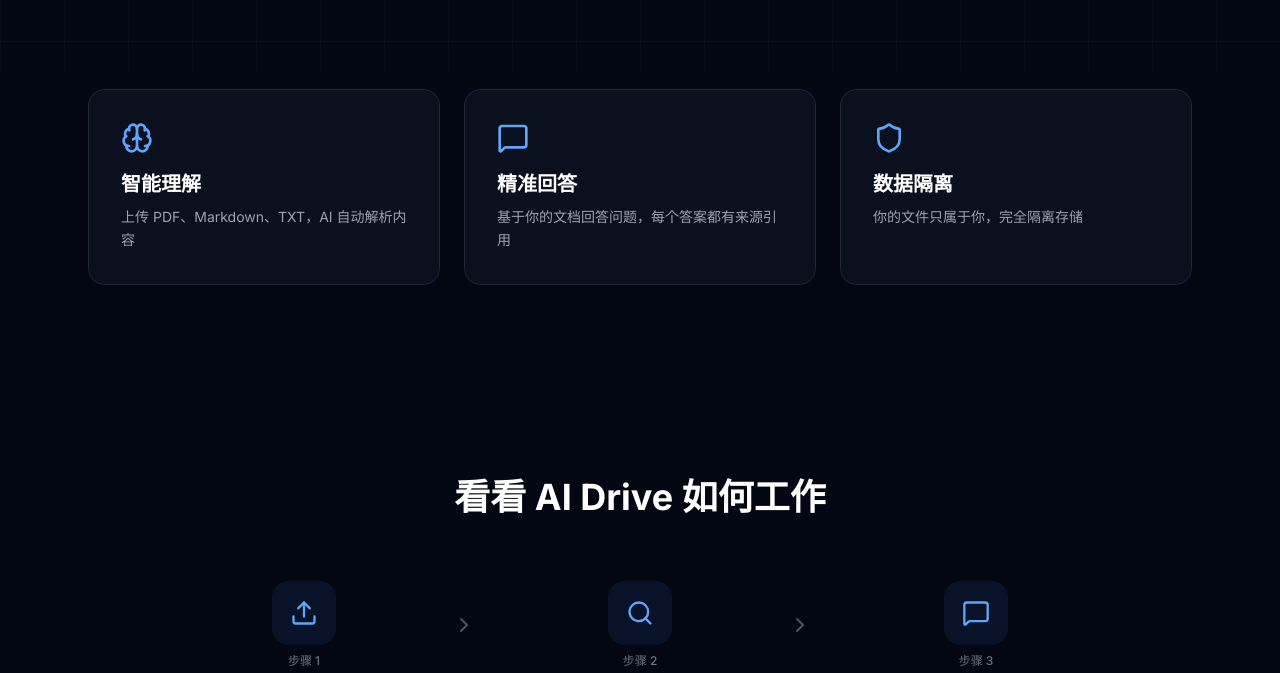
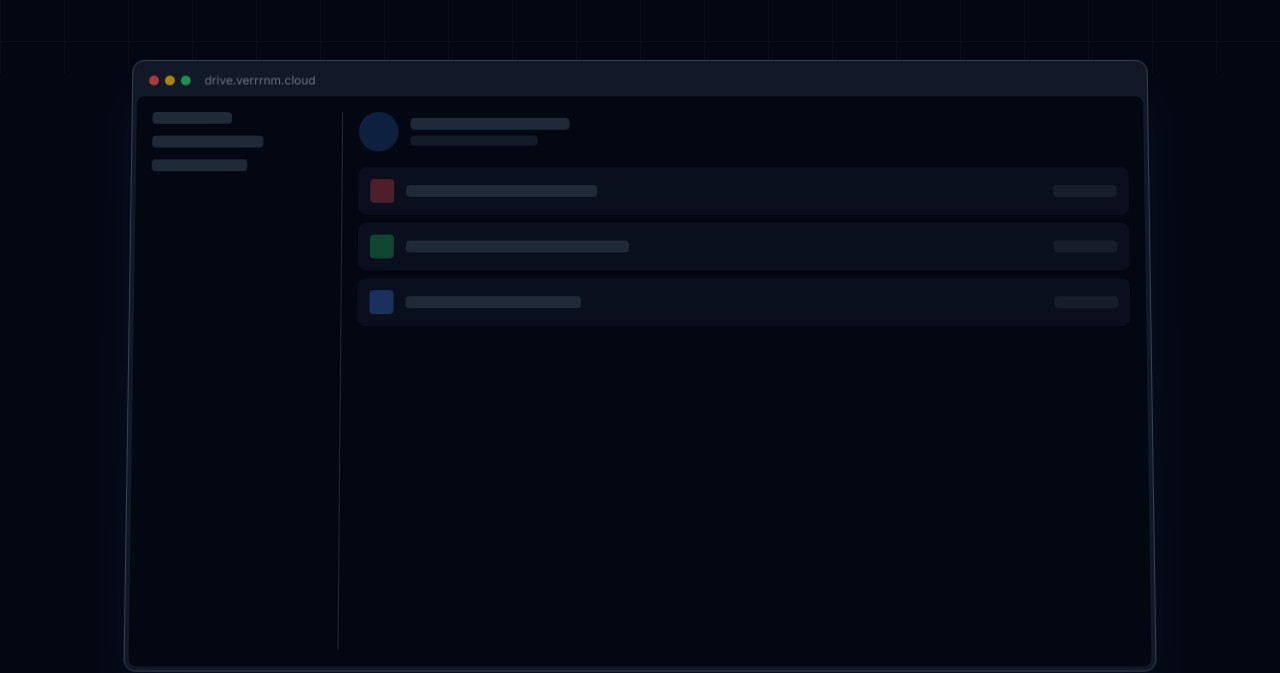
Before and after one commit to DriveMem/drivemem, a Next.js app in the folder apps/web/: page / in a window 1280 px wide. Shown: the part 727-1400 px from the top of the page. Built offline with nearby package versions, Linux system fonts and the light colour scheme.

Commit message:
ui(web): urgent visual upgrade - product preview, button colors, hover effects

```diff
--- a/apps/web/src/app/globals.css
+++ b/apps/web/src/app/globals.css
@@ -64,3 +64,9 @@
 .prose table { @apply w-full border-collapse text-sm; }
 .prose th, .prose td { @apply border border-border px-3 py-2; }
 .prose th { @apply bg-muted font-medium; }
+
+/* Smooth transitions */
+* { @apply transition-colors duration-150; }
+
+/* Card hover */
+.card-hover { @apply transition-all duration-200 hover:shadow-md hover:-translate-y-0.5; }
--- a/apps/web/src/app/page.tsx
+++ b/apps/web/src/app/page.tsx
@@ -79,7 +79,7 @@ export default function LandingPage() {
             上传你的文档，AI 帮你记忆、理解、随时回答。你的个人 AI 知识库。
           </p>
           <div className="mt-10 flex flex-wrap justify-center gap-4">
-            <Button asChild size="lg" className="h-12 px-8 text-base">
+            <Button asChild size="lg" className="h-12 px-8 text-base bg-blue-600 hover:bg-blue-700 text-white">
               <Link href="/signup">免费开始 <ArrowRight className="ml-1 h-4 w-4" /></Link>
             </Button>
             <Button asChild variant="outline" size="lg" className="h-12 border-gray-700 px-8 text-base text-gray-300 hover:bg-gray-800 hover:text-white">
@@ -87,6 +87,55 @@ export default function LandingPage() {
             </Button>
           </div>
         </FadeIn>
+      </section>
+
+      {/* ===== Product Preview ===== */}
+      <section className="relative z-10 px-6 py-16">
+        <div className="mx-auto max-w-5xl" style={{ perspective: "1200px" }}>
+          <div className="rounded-xl border border-gray-700 bg-gray-900 p-1 shadow-2xl shadow-blue-500/10" style={{ transform: "rotateX(2deg)" }}>
+            <div className="flex items-center gap-1.5 px-3 py-2">
+              <div className="h-2.5 w-2.5 rounded-full bg-red-500/70" />
+              <div className="h-2.5 w-2.5 rounded-full bg-yellow-500/70" />
+              <div className="h-2.5 w-2.5 rounded-full bg-green-500/70" />
+              <span className="ml-2 text-xs text-gray-500">drive.verrrnm.cloud</span>
+            </div>
+            <div className="aspect-[16/9] rounded-lg bg-gray-950 flex items-center justify-center text-gray-600">
+              <div className="w-full h-full p-4 flex gap-4">
+                <div className="w-48 border-r border-gray-800 pr-4 space-y-3">
+                  <div className="h-3 w-20 rounded bg-gray-800" />
+                  <div className="h-3 w-28 rounded bg-gray-800" />
+                  <div className="h-3 w-24 rounded bg-gray-800" />
+                </div>
+                <div className="flex-1 space-y-4">
+                  <div className="flex items-center gap-3">
+                    <div className="h-10 w-10 rounded-full bg-blue-500/20" />
+                    <div className="space-y-1.5">
+                      <div className="h-3 w-40 rounded bg-gray-800" />
+                      <div className="h-2.5 w-32 rounded bg-gray-800/60" />
+                    </div>
+                  </div>
+                  <div className="space-y-2">
+                    <div className="flex items-center gap-3 rounded-lg bg-gray-900/50 p-3">
+                      <div className="h-6 w-6 rounded bg-red-500/30" />
+                      <div className="h-3 w-48 rounded bg-gray-800" />
+                      <div className="ml-auto h-3 w-16 rounded bg-gray-800/60" />
+                    </div>
+                    <div className="flex items-center gap-3 rounded-lg bg-gray-900/50 p-3">
+                      <div className="h-6 w-6 rounded bg-green-500/30" />
+                      <div className="h-3 w-56 rounded bg-gray-800" />
+                      <div className="ml-auto h-3 w-16 rounded bg-gray-800/60" />
+                    </div>
+                    <div className="flex items-center gap-3 rounded-lg bg-gray-900/50 p-3">
+                      <div className="h-6 w-6 rounded bg-blue-500/30" />
+                      <div className="h-3 w-44 rounded bg-gray-800" />
+                      <div className="ml-auto h-3 w-16 rounded bg-gray-800/60" />
+                    </div>
+                  </div>
+                </div>
+              </div>
+            </div>
+          </div>
+        </div>
       </section>
 
       {/* ===== Value Cards ===== */}
@@ -152,7 +201,7 @@ export default function LandingPage() {
         <FadeIn>
           <h2 className="text-3xl font-bold sm:text-4xl">准备好了吗？让 AI 记住你的一切</h2>
           <div className="mt-8">
-            <Button asChild size="lg" className="h-12 px-10 text-base">
+            <Button asChild size="lg" className="h-12 px-10 text-base bg-blue-600 hover:bg-blue-700 text-white">
               <Link href="/signup">免费开始 <ArrowRight className="ml-1 h-4 w-4" /></Link>
             </Button>
           </div>
--- a/apps/web/src/components/file/file-list.tsx
+++ b/apps/web/src/components/file/file-list.tsx
@@ -194,7 +194,7 @@ export function FileList() {
       {visibleFolders.length > 0 && (
         <div className="border-b border-border">
           {visibleFolders.map((folder: any) => (
-            <div key={folder.id} className="flex items-center gap-3 px-4 py-2.5 cursor-pointer hover:bg-accent/50" onClick={() => setCurrentFolder(folder.id)}>
+            <div key={folder.id} className="flex items-center gap-3 px-4 py-2.5 cursor-pointer hover:bg-accent/50 transition-colors" onClick={() => setCurrentFolder(folder.id)}>
               <Folder className="h-4 w-4 flex-shrink-0 text-amber-500" />
               <span className="text-sm truncate">{folder.name}</span>
               {typeof folder.fileCount === "number" && (
@@ -213,7 +213,7 @@ export function FileList() {
             return (
               <div key={file.id} onClick={(e) => handleClick(file.id, e)} onDoubleClick={() => router.push(`/files/${file.id}/preview`)}
                 onContextMenu={(e) => { e.preventDefault(); setContextMenu({ fileId: file.id, x: e.clientX, y: e.clientY }) }}
-                className={cn("absolute left-0 top-0 flex w-full cursor-pointer items-center gap-3 border-b border-border px-4 hover:bg-accent/50", isSel && "bg-accent")}
+                className={cn("absolute left-0 top-0 flex w-full cursor-pointer items-center gap-3 border-b border-border px-4 hover:bg-accent/50 transition-colors", isSel && "bg-accent")}
                 style={{ height: row.size + "px", transform: "translateY(" + row.start + "px)" }}>
                 <TypeIcon type={file.type} name={file.name} />
                 <div className="flex-1 min-w-0">
--- a/apps/web/src/components/settings/settings-content.tsx
+++ b/apps/web/src/components/settings/settings-content.tsx
@@ -106,7 +106,7 @@ export default function SettingsContent() {
               <Input id="email" value={session.user.email} readOnly className="bg-muted" />
             </div>
           )}
-          <Button size="sm" onClick={() => toast.success("已保存")}>保存</Button>
+          <Button size="sm" className="bg-blue-600 hover:bg-blue-700 text-white" onClick={() => toast.success("已保存")}>保存</Button>
         </CardContent>
       </Card>
 
```
